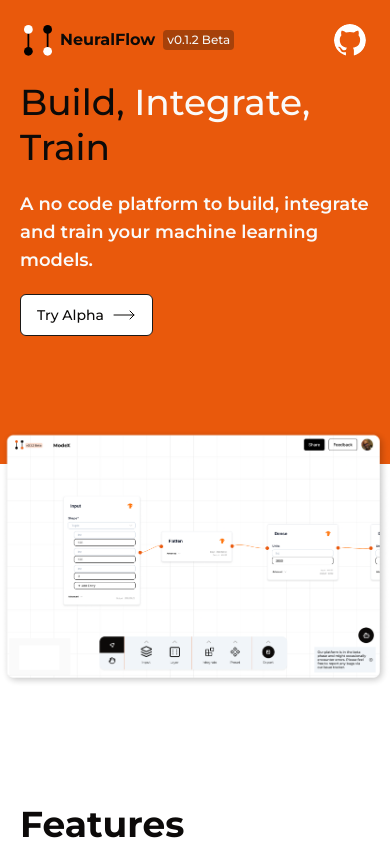
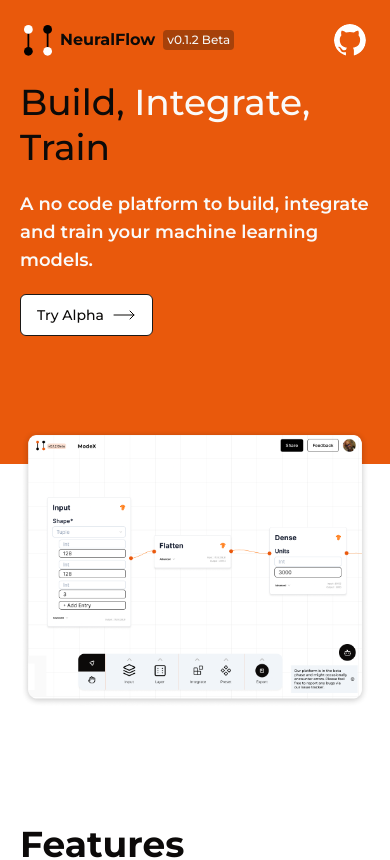
Before and after one commit to theDevFlex/neuralflow, a Next.js app: page / in a window 390 px wide. Shown: the top 860 px of the page. Built offline with nearby package versions, Linux system fonts and the light colour scheme.

Commit message:
Add new image and update layout and components

```diff
--- a/app/page.tsx
+++ b/app/page.tsx
@@ -6,6 +6,7 @@
 import { Integration } from "@/components/section/home/integration";
 import Animatedgif from "@/components/section/home/animated-gif";
 import Image from "next/image";
+import { Features2 } from "@/components/section/home/feature2";
 
 export default function Home() {
   return (
@@ -17,6 +18,7 @@
       <Animatedgif />
       {/* feature section */}
       <Features />
+      <Features2 />
 
       {/* bonny section */}
       <Bonny />
--- a/components/layout/mainLayout.tsx
+++ b/components/layout/mainLayout.tsx
@@ -13,7 +13,7 @@
       <div
         {...props}
         className={cn(
-          "flex min-h-[calc(100vh-5rem)] w-full flex-col items-center gap-5",
+          "flex min-h-[calc(100vh-5rem)] w-full flex-col items-center gap-5 pb-10",
           className,
         )}
       >
--- a/components/section/home/animated-gif.tsx
+++ b/components/section/home/animated-gif.tsx
@@ -20,10 +20,18 @@
       <Image
         ref={imageRef}
         src="/image/nf-demo.png"
-        alt="Hero"
-        width={2000}
-        height={2000}
-        className="w-auto -translate-y-14 object-contain transition-all duration-300 ease-in-out lg:absolute lg:bottom-20 lg:left-1/2 lg:h-full lg:-translate-x-1/2 lg:translate-y-0 lg:scale-110 lg:hover:scale-125"
+        alt="NeuralFlow Demo"
+        width={1500}
+        height={1500}
+        className="hidden w-auto -translate-y-14 object-contain transition-all duration-300 ease-in-out md:flex lg:absolute lg:bottom-20 lg:left-1/2 lg:flex lg:h-full lg:-translate-x-1/2 lg:translate-y-0 lg:scale-110 lg:hover:scale-125"
+      />
+      <Image
+        ref={imageRef}
+        src="/image/nf-demo-mobile.png"
+        alt="NeuralFlow Demo"
+        width={1000}
+        height={1000}
+        className="flex w-auto -translate-y-14 rounded-lg object-contain px-5 transition-all duration-300 ease-in-out md:hidden"
       />
     </motion.div>
   );
--- a/components/section/home/bonny.tsx
+++ b/components/section/home/bonny.tsx
@@ -5,8 +5,8 @@
   return (
     <div className="my-5 flex h-[80vh] w-full flex-col items-center justify-center gap-5 p-5 text-center">
       <BonnyIcon />
-      <h3 className="text-3xl font-bold">
-        Bonny, An Ai to help you in the journey
+      <h3 className="text-xl font-bold md:text-3xl">
+        Bonny, An AI to help you in the journey
       </h3>
       <p className="max-w-7xl">
         Bonny is an AI assistant that helps you save time by providing you with
--- a/components/section/home/feature.tsx
+++ b/components/section/home/feature.tsx
@@ -68,55 +68,6 @@
           iterate, and execute models, no coding required.
         </p>
       </div>
-
-      <div className="flex w-full flex-col items-center justify-center ">
-        {/* 2 */}
-        <div className="flex w-full flex-col justify-start py-5">
-          <h3 className="mb-10 w-full text-2xl font-bold">
-            Seamless Loading to any environment
-          </h3>
-        </div>
-        <div className="flex w-full flex-col items-center gap-10 md:gap-2">
-          <div className=" flex  flex-col items-start justify-center gap-3 md:flex-row md:items-center md:gap-10">
-            <div className="max-w-xs rounded-md sm:max-w-xl lg:max-w-4xl">
-              <Code code={`\`\`\`py \n${code1}`} />
-            </div>
-            <div className="flex grow flex-col gap-2 md:pb-32">
-              <h3 className="text-lg font-bold">Get generated code</h3>
-              <p>
-                Copy paste the model directly to your desired python environment
-              </p>
-            </div>
-          </div>
-          <div className="flex flex-col items-start gap-3 md:flex-row-reverse md:items-center md:gap-10 xl:-mt-16">
-            <div
-              className="z-10 max-w-xs rounded-lg sm:max-w-xl md:shadow-custom"
-              // style={{ boxShadow: "-7px -7px 300px white" }}
-            >
-              <Code code={`\`\`\`py \n${code2}`} />
-            </div>
-            <div className="flex grow flex-col gap-2  md:items-end">
-              <h3 className="text-lg font-bold md:text-right">
-                Directly import your model
-              </h3>
-              <p className="md:text-right">
-                No need to download everytime you edit, Import model from our
-                package
-              </p>
-            </div>
-          </div>
-          {/* 3 */}
-          <div className="items:start flex flex-col gap-10 md:flex-row md:items-center ">
-            <TensorFlow />
-            <div className="flex grow flex-col gap-2">
-              <h3 className="text-lg font-bold">Download model</h3>
-              <p className="">
-                You can also download model in tensorflow supported formats.
-              </p>
-            </div>
-          </div>
-        </div>
-      </div>
     </div>
   );
 }
--- /dev/null
+++ b/components/section/home/feature2.tsx
@@ -0,0 +1,84 @@
+import { Code } from "@/components/ui/code";
+
+let code1 = `# unet
+conv1 = Conv2D(4, (3, 3), activation='relu', padding='same')(input_img)
+conv1 = Conv2D(4, (3, 3), activation='relu', padding='same')(conv1)
+pool1 = MaxPooling2D(pool_size=(2, 2))(conv1)
+
+conv2 = Conv2D(8, (3, 3), activation='relu', padding='same')(pool1)
+conv2 = Conv2D(8, (3, 3), activation='relu', padding='same')(conv2)
+pool2 = MaxPooling2D(pool_size=(2, 2))(conv2)
+
+conv3 = Conv2D(16, (3, 3), activation='relu', padding='same')(pool2)
+conv3 = Conv2D(16, (3, 3), activation='relu', padding='same')(conv3)
+
+# Decoding path
+up1 = UpSampling2D((2, 2))(conv3)
+concat1 = Concatenate()([up1, conv2]) # Ensure dimensions match for concatenation
+conv4 = Conv2D(8, (3, 3), activation='relu', padding='same')(concat1)
+conv4 = Conv2D(8, (3, 3), activation='relu', padding='same')(conv4)`;
+let code2 = `import neuralflow as nf
+
+NEURAL_FLOW_API_KEY="xxxxxxxxxxxxxxxxxxxx"
+
+model = nf.getModel(
+    id="xxxx-xxxx-xxxx",
+    api_key=NEURAL_FLOW_API_KEY
+)
+`;
+import { TensorFlow } from "@/components/icons";
+export function Features2() {
+  return (
+    <div className="px-5 ">
+      {/* 1 */}
+      <div className="flex w-full flex-col items-center justify-center ">
+        {/* 2 */}
+        <div className="flex w-full flex-col justify-start py-5">
+          <h3 className="mb-10 w-full text-2xl font-bold">
+            Seamless Loading to any environment
+          </h3>
+        </div>
+        <div className="flex w-full flex-col items-center gap-10 md:gap-2">
+          <div className=" flex  flex-col items-start justify-center gap-3 md:flex-row md:items-center md:gap-10">
+            <div className="max-w-xs rounded-md sm:max-w-xl lg:max-w-4xl">
+              <Code code={`\`\`\`py \n${code1}`} />
+            </div>
+            <div className="flex grow flex-col gap-2 md:pb-32">
+              <h3 className="text-lg font-bold">Get generated code</h3>
+              <p>
+                Copy paste the model directly to your desired python environment
+              </p>
+            </div>
+          </div>
+          <div className="flex flex-col items-start gap-3 md:flex-row-reverse md:items-center md:gap-10 xl:-mt-16">
+            <div
+              className="z-10 max-w-xs rounded-lg sm:max-w-xl md:shadow-custom"
+              // style={{ boxShadow: "-7px -7px 300px white" }}
+            >
+              <Code code={`\`\`\`py \n${code2}`} />
+            </div>
+            <div className="flex grow flex-col gap-2  md:items-end">
+              <h3 className="text-lg font-bold md:text-right">
+                Directly import your model
+              </h3>
+              <p className="md:text-right">
+                No need to download everytime you edit, Import model from our
+                package
+              </p>
+            </div>
+          </div>
+          {/* 3 */}
+          <div className="items:start flex flex-col gap-10 md:flex-row md:items-center ">
+            <TensorFlow />
+            <div className="flex grow flex-col gap-2">
+              <h3 className="text-lg font-bold">Download model</h3>
+              <p className="">
+                You can also download model in tensorflow supported formats.
+              </p>
+            </div>
+          </div>
+        </div>
+      </div>
+    </div>
+  );
+}
--- a/components/section/home/integration.tsx
+++ b/components/section/home/integration.tsx
@@ -4,7 +4,7 @@
   return (
     <div className="flex max-w-[50rem] flex-col items-start justify-start gap-10 px-5 lg:max-w-[100rem] lg:flex-row lg:items-center lg:px-32">
       <div className="flex flex-col gap-2 lg:w-1/3">
-        <h3 className="text-3xl font-bold">Git/Github</h3>
+        <h3 className="text-xl font-bold md:text-3xl">Git/Github</h3>
         <p className="max-w-7xl">
           Connect your GitHub account to synchronize your model development
           process, enabling version control and collaborative review
@@ -13,7 +13,7 @@
       <DashedLine className="hidden lg:flex" />
 
       <div className="flex flex-col gap-2 lg:w-1/3">
-        <h3 className="text-3xl font-bold">Model Marketplace</h3>
+        <h3 className="text-xl font-bold md:text-3xl">Model Marketplace</h3>
         <p className="max-w-7xl">
           Use templates and AI suggestions to speed up your model development
         </p>
@@ -21,7 +21,7 @@
       <DashedLine className="hidden lg:flex" />
 
       <div className="flex flex-col gap-2 lg:w-1/3">
-        <h3 className="text-3xl font-bold">API Accessibility</h3>
+        <h3 className="text-xl font-bold md:text-3xl">API Accessibility</h3>
         <p className="max-w-7xl">
           Integrate models directly into your applications with generated API
           keys for a seamless deployment pipeline
```
Also changed, not shown: public/image/nf-demo-mobile.png (added).
